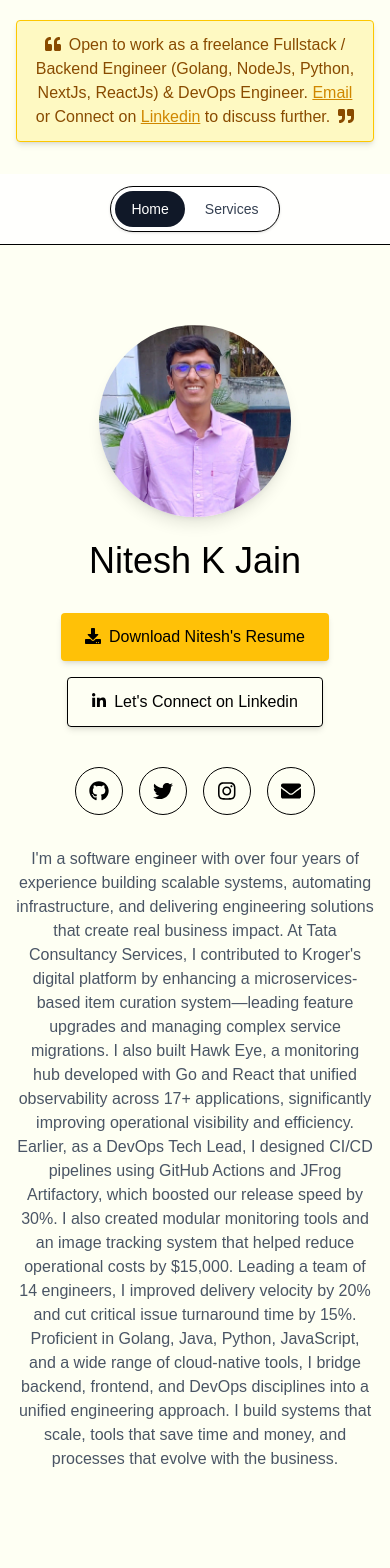
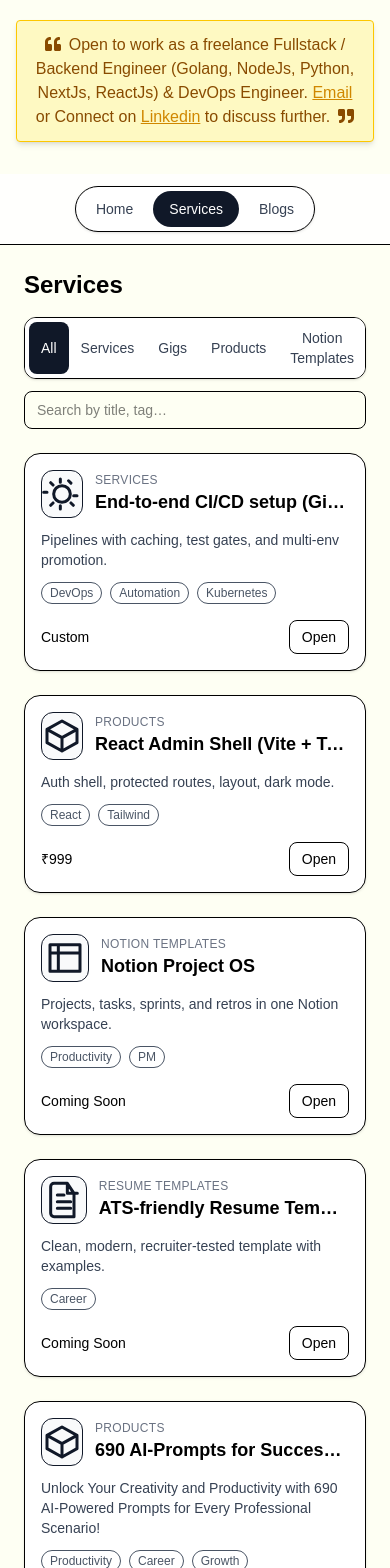
Before and after one commit to initeshjain/initeshjain.github.io, a React (Vite) app: page /services in a window 390 px wide. Shown: the top 1568 px of the page. Built offline with nearby package versions, Linux system fonts and the light colour scheme; a web font is replaced by a local one.

Commit message:
Updated services and Added blogs

```diff
--- a/package.json
+++ b/package.json
@@ -4,7 +4,7 @@
   "version": "0.0.0",
   "type": "module",
   "scripts": {
-    "dev": "vite",
+    "dev": "vite --host 0.0.0.0",
     "build": "tsc -b && vite build",
     "lint": "eslint .",
     "preview": "vite preview",
--- a/src/App.tsx
+++ b/src/App.tsx
@@ -10,6 +10,7 @@ import Footer from './components/Footer';
 import Services from "./components/Services";
 import { Routes, Route } from "react-router-dom";
 import Header from './components/Header';
+import Blogs from './components/Blogs';
 
 function Home() {
   return (
@@ -38,6 +39,7 @@ function App() {
         <Routes>
           <Route path="/" element={<Home />} />
           <Route path="/services" element={<Services />} />
+          <Route path="/blogs" element={<Blogs />} />
         </Routes>
 
         <Footer />
--- /dev/null
+++ b/src/components/Blogs.tsx
@@ -0,0 +1,74 @@
+const blogs = [
+    {
+        "title": "Instead of blaming the system, let’s push for real change — industry awareness, hackathons & practical learning.",
+        "date": "April 4, 2025",
+        "link": "https://initeshjain.medium.com/is-the-education-sinstead-of-blaming-the-system-lets-push-for-real-change-industry-awareness-396b8230f8cb",
+        "image": "https://miro.medium.com/v2/resize:fit:1100/format:webp/1*Vy6znySNZaLqYjrUMBCKMg.png",
+    },
+    {
+        "title": "NodeJs TrickL Boost Performance With Clustering 🚀",
+        "date": "January 12, 2025",
+        "link": "https://initeshjain.medium.com/-55385ec2c8be",
+        "image": "https://lh3.googleusercontent.com/csXm00pBuJvmhsXcI1XauxFGrE66sHBbWI9QyKY0lt2h55a1VaKl6F5TrlH0wBC_aijloKw9lh8a=e14-rw-lo-sc0xffffff-w2540"
+    },
+    {
+        "title": "A JavaScript Trick Most Developers Miss",
+        "date": "January 2, 2025",
+        "link": "https://initeshjain.medium.com/a-javascript-trick-most-developers-miss-1614935aa37f",
+        "image": "https://cdn.sanity.io/images/3do82whm/next/a69e3ba2441d35dd1a7945e826064708f30c10a9-1000x667.jpg"
+    },
+    {
+        "title": "Build Real‑Time Dashboards with Server‑Sent Events (SSE) in Go (Golang) — Step‑by‑Step Guide",
+        "date": "October 29, 2024",
+        "link": "https://initeshjain.medium.com/build-real-time-dashboards-with-server-sent-events-sse-in-go-golang-step-by-step-guide-05be5b4c076b",
+        "image": "https://miro.medium.com/v2/resize:fit:1100/format:webp/1*1IDY-voeERLpcsF-9-0eWA.png"
+    },
+    {
+        "title": "🚀 How Golang and Goroutines Supercharged My Server Performance!",
+        "date": "June 11, 2023",
+        "link": "https://initeshjain.medium.com/how-golang-and-goroutines-supercharged-my-server-performance-4c2265095ffb",
+        "image": "https://miro.medium.com/v2/resize:fit:1100/format:webp/1*-9LXFLgs3J1RuFRbYo7CVg.png"
+    }
+];
+
+export default function Blogs() {
+    return (
+        <div className="min-h-screen px-4 py-12">
+            <header className="mb-6  sm:flex-row sm:items-center sm:justify-between">
+                <h1 className="text-2xl font-semibold">📚 Blog Posts</h1>
+                <p className="text-lg text-gray-600 mb-10">
+                    Deep dives, guides, and notes from my engineering journey.
+                </p>
+
+            </header>
+            <div className="max-w-5xl mx-auto text-center">
+
+                <div className="grid md:grid-cols-2 gap-8">
+                    {blogs.map((blog, index) => (
+                        <a
+                            key={index}
+                            href={blog.link}
+                            target="_blank"
+                            rel="noopener noreferrer"
+                            className="bg-white rounded-2xl shadow-md hover:shadow-xl transition duration-300 overflow-hidden border border-gray-200"
+                        >
+                            <img
+                                src={blog.image}
+                                alt={blog.title}
+                                className="w-full max-h-64 object-contain bg-white"
+                            />
+
+                            <div className="p-6">
+                                <span className="inline-block text-xs text-gray-700 border border-black-300 px-2 rounded-full">
+                                    {blog.date}
+                                </span>
+                                <h2 className="text-ms font-semibold text-gray-800 mb-2">{blog.title}</h2>
+                                {/* <p className="text-gray-600 text-sm">{blog.metadesc}</p> */}
+                            </div>
+                        </a>
+                    ))}
+                </div>
+            </div>
+        </div>
+    );
+}
--- a/src/components/Header.tsx
+++ b/src/components/Header.tsx
@@ -15,6 +15,9 @@ export default function Header() {
                     <NavLink to="/services" className={linkClass}>
                         Services
                     </NavLink>
+                    <NavLink to="/blogs" className={linkClass}>
+                        Blogs
+                    </NavLink>
                 </div>
             </nav>
         </header>
--- a/src/data/ServicesItems.ts
+++ b/src/data/ServicesItems.ts
@@ -11,9 +11,9 @@ export type Item = {
     description: string;
     category: Category;
     tags?: string[];
-    link: string;     // external URL or mailto
-    price?: string;   // optional
-    image?: string;   // optional custom image (uses icon by default)
+    link: string;
+    price?: string;
+    image?: string;
 };
 
 export const items: Item[] = [
@@ -24,16 +24,16 @@ export const items: Item[] = [
         category: "Services",
         tags: ["DevOps", "Automation", "Kubernetes"],
         price: "Custom",
-        link: "mailto:nitesh.exe@gmail.com"
+        link: "mailto:nitesh.exe@gmail.com?subject=Request%20for%20CI/CD%20Setup%20Service&body=Hi%20Nitesh%2C%0A%0AI%20am%20interested%20in%20your%20CI/CD%20setup%20service%20using%20GitHub%20Actions%20or%20TeamCity.%20I%20would%20like%20to%20know%20more%20about%20the%20custom%20pricing%20and%20how%20we%20can%20integrate%20it%20into%20our%20workflow%2C%20including%20test%20gates%2C%20caching%2C%20and%20multi-environment%20deployment.%0A%0AThanks%2C%0A%5BYour%20Name%5D"
     },
-    {
-        id: "gig-video",
-        title: "Tech explainer video editing",
-        description: "Motion graphics, captions, brand kit, and upload-ready output.",
-        category: "Gigs",
-        tags: ["Video", "YouTube"],
-        link: "#"
-    },
+    // {
+    //     id: "gig-video",
+    //     title: "Tech explainer video editing",
+    //     description: "Motion graphics, captions, brand kit, and upload-ready output.",
+    //     category: "Gigs",
+    //     tags: ["Video", "YouTube"],
+    //     link: "#"
+    // },
     {
         id: "prod-admin-template",
         title: "React Admin Shell (Vite + Tailwind)",
@@ -49,7 +49,7 @@ export const items: Item[] = [
         description: "Projects, tasks, sprints, and retros in one Notion workspace.",
         category: "Notion Templates",
         tags: ["Productivity", "PM"],
-        price: "₹499",
+        price: "Coming Soon",
         link: "#"
     },
     {
@@ -58,7 +58,80 @@ export const items: Item[] = [
         description: "Clean, modern, recruiter-tested template with examples.",
         category: "Resume Templates",
         tags: ["Career"],
-        price: "₹299",
+        price: "Coming Soon",
+        link: "#"
+    },
+    {
+        id: "690-ai-prompts-for-success",
+        title: "690 AI-Prompts for Success in Every Role",
+        description: "Unlock Your Creativity and Productivity with 690 AI-Powered Prompts for Every Professional Scenario!",
+        category: "Products",
+        tags: ["Productivity", "Career", "Growth"],
+        price: "",
+        link: "https://rzp.io/l/690-aipowered-prompts"
+    },
+    {
+        id: "100-ways-to-try-chatgpt-today",
+        title: "100 Ways to Try ChatGPT Today",
+        description: "This collection of hand-curated prompts will help you get the most out of ChatGPT, whether you're a beginner or a seasoned user.",
+        category: "Products",
+        tags: ["Productivity", "Growth"],
+        price: "",
+        link: "https://rzp.io/l/100-ways-to-try-chatgpt-today"
+    },
+    {
+        id: "bug-fix-service",
+        title: "Bug Fixing in Web Applications",
+        description: "Fix critical bugs, runtime errors, or UI glitches in your React, Node.js, or Express apps.",
+        category: "Services",
+        tags: ["Bug Fix", "JavaScript", "React", "Node.js"],
+        price: "Starting ₹499",
+        link: "mailto:nitesh.exe@gmail.com?subject=Bug%20Fix%20Request&body=Hi%20Nitesh%2C%0A%0AI%20have%20a%20bug%20in%20my%20application%20that%20needs%20urgent%20fixing.%20Please%20let%20me%20know%20if%20you%27re%20available%20and%20what%20details%20you%20need.%0A%0AThanks%2C%0A%5BYour%20Name%5D"
+    },
+    {
+        id: "vulnerability-fix",
+        title: "Security Vulnerability Fix",
+        description: "Audit and fix XSS, CSRF, injection attacks, and other security flaws.",
+        category: "Services",
+        tags: ["Security", "Vulnerability", "Audit", "OWASP"],
+        price: "Custom",
+        link: "mailto:nitesh.exe@gmail.com?subject=Security%20Fix%20Request&body=Hi%20Nitesh%2C%0A%0AI%20would%20like%20you%20to%20check%20and%20fix%20potential%20security%20vulnerabilities%20in%20my%20application.%0A%0AThanks%2C%0A%5BYour%20Name%5D"
+    },
+    {
+        id: "perf-optimization",
+        title: "Performance Optimization (Frontend/Backend)",
+        description: "Improve load time, Core Web Vitals, database indexing, and memory usage.",
+        category: "Services",
+        tags: ["Performance", "Optimization", "Database", "React", "Node.js"],
+        price: "Custom",
+        link: "mailto:nitesh.exe@gmail.com?subject=Performance%20Optimization%20Service&body=Hi%20Nitesh%2C%0A%0AI%27m%20interested%20in%20performance%20optimization%20for%20my%20web%20application.%20Let%20me%20know%20how%20to%20proceed.%0A%0AThanks%2C%0A%5BYour%20Name%5D"
+    },
+    {
+        id: "dockerize-app",
+        title: "Dockerize Your App",
+        description: "Containerize your app with Docker, create Dockerfiles, docker-compose, and optimize image size.",
+        category: "Gigs",
+        tags: ["DevOps", "Docker", "Containers"],
+        price: "Starting ₹499",
+        link: "mailto:nitesh.exe@gmail.com?subject=Dockerization%20Service%20Request&body=Hi%20Nitesh%2C%0A%0AI%20want%20to%20containerize%20my%20application%20using%20Docker.%20Please%20help%20me%20set%20this%20up.%0A%0AThanks%2C%0A%5BYour%20Name%5D"
+    },
+    {
+        id: "api-dev-docs",
+        title: "REST API Development + Documentation",
+        description: "Build secure REST APIs with Express/NestJS + OpenAPI documentation.",
+        category: "Services",
+        tags: ["API", "Express", "NestJS", "Swagger"],
+        price: "Custom",
+        link: "mailto:nitesh.exe@gmail.com?subject=API%20Development%20Request&body=Hi%20Nitesh%2C%0A%0AI%20need%20a%20REST%20API%20built%20and%20documented.%20Please%20share%20next%20steps%20to%20get%20started.%0A%0AThanks%2C%0A%5BYour%20Name%5D"
+    },
+    {
+        id: "nextjs-starter",
+        title: "Next.js Starter Template (SEO + Auth + Tailwind)",
+        description: "Clean boilerplate with SEO, Auth (NextAuth), Tailwind, dark mode, and API routes.",
+        category: "Products",
+        tags: ["Next.js", "Tailwind", "Fullstack"],
+        price: "Coming Soon",
         link: "#"
     }
+
 ];
--- a/src/main.tsx
+++ b/src/main.tsx
@@ -2,12 +2,12 @@ import { StrictMode } from 'react'
 import { createRoot } from 'react-dom/client'
 import './index.css'
 import App from './App.tsx'
-import { HashRouter } from "react-router-dom";
+import { BrowserRouter } from "react-router-dom";
 
 createRoot(document.getElementById('root')!).render(
   <StrictMode>
-    <HashRouter>
+    <BrowserRouter>
       <App />
-    </HashRouter>
+    </BrowserRouter>
   </StrictMode>,
 )
```
